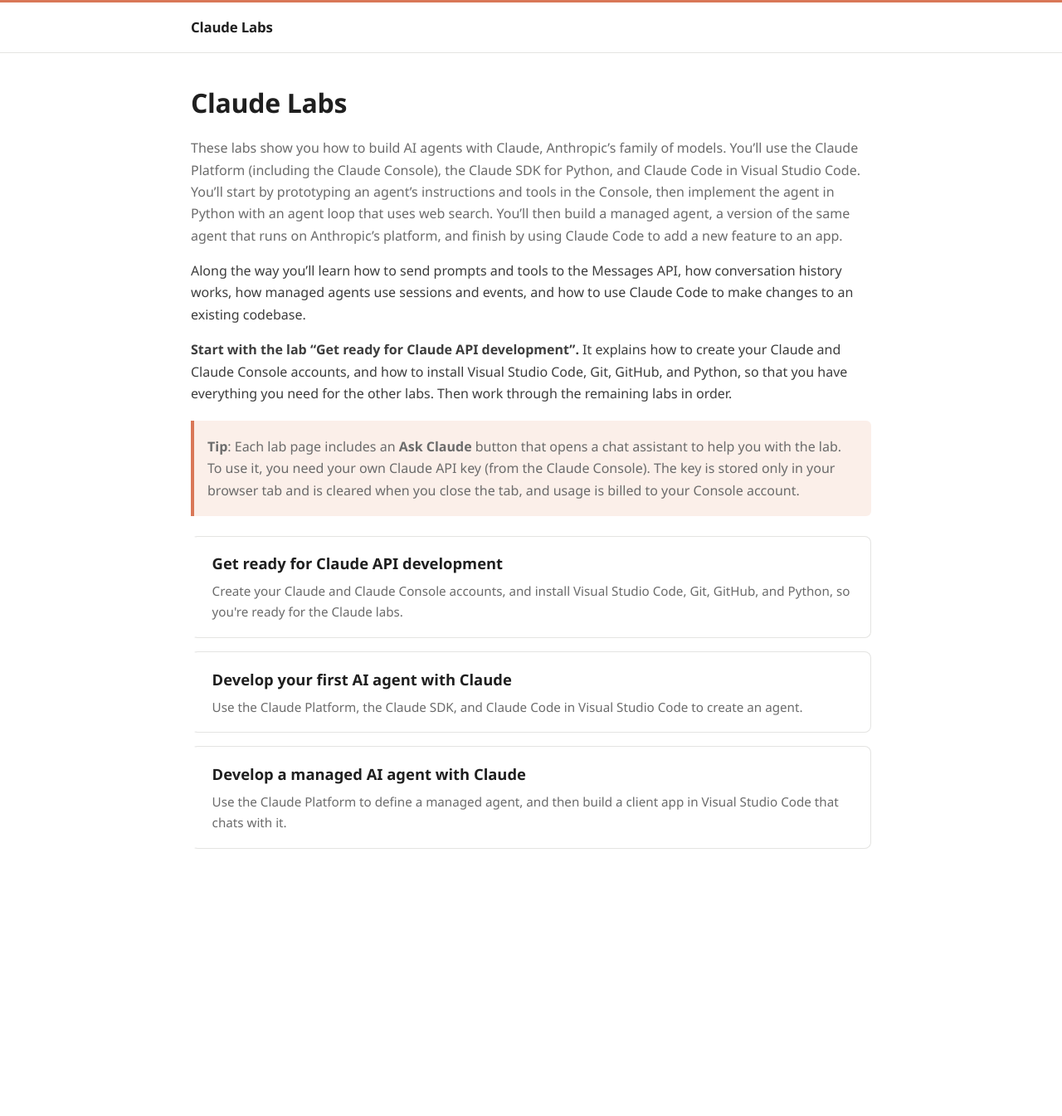
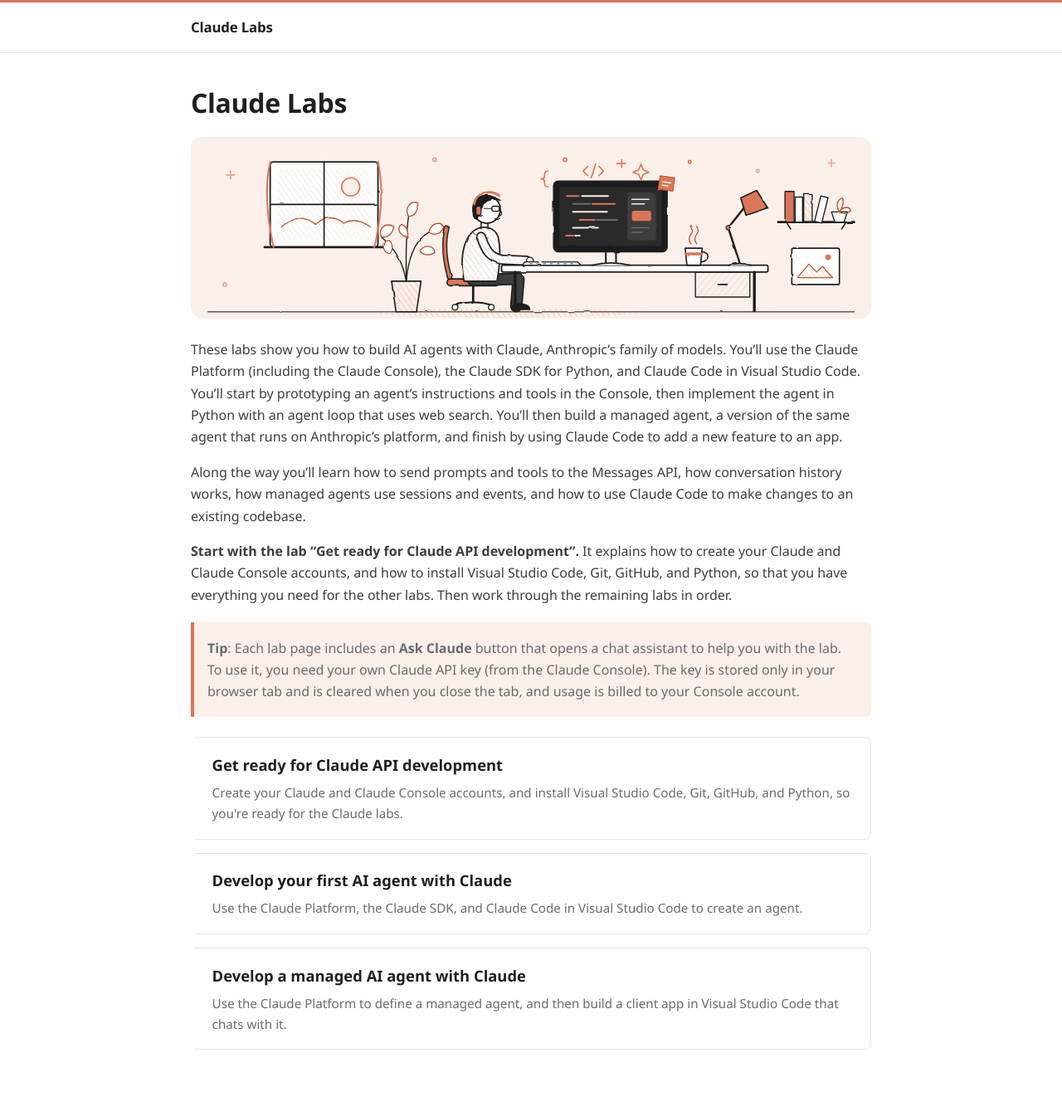
Before and after one commit to GraemeMalcolm/claude-labs, a Jekyll site: the page built from index.md, in a window 1280 px wide. Shown: the whole page at 83% size. Built offline with Jekyll 4.4.1, drawn with Linux system fonts in a browser that asks for light colours; before the commit the page ends 1103 px from its top, so only the background shows below that.

Commit message:
Add hand-drawn banner to home page
Co-Authored-By: Claude Opus 5.5 <noreply@anthropic.com>

```diff
--- a/_layouts/default.html
+++ b/_layouts/default.html
@@ -82,6 +82,7 @@
     }
     blockquote p { margin: 0.35rem 0; }
     img { max-width: 100%; height: auto; border: 1px solid var(--border); border-radius: 6px; }
+    img.banner { display: block; width: 100%; border: 0; border-radius: 14px; margin: 0 0 1.5rem; }
     hr { border: 0; border-top: 1px solid var(--border); margin: 2rem 0; }
     table { border-collapse: collapse; margin: 1rem 0; width: 100%; }
     th, td { border: 1px solid var(--border); padding: 0.45rem 0.75rem; text-align: left; }
--- a/index.md
+++ b/index.md
@@ -4,6 +4,8 @@ title: Claude Labs
 ---
 
 # Claude Labs
+
+<img class="banner" src="assets/banner.svg" alt="Hand-drawn sketch of a programmer working at a computer.">
 
 {% include labs-overview.md %}
 
```
Also changed, not shown: assets/banner.svg (added).
